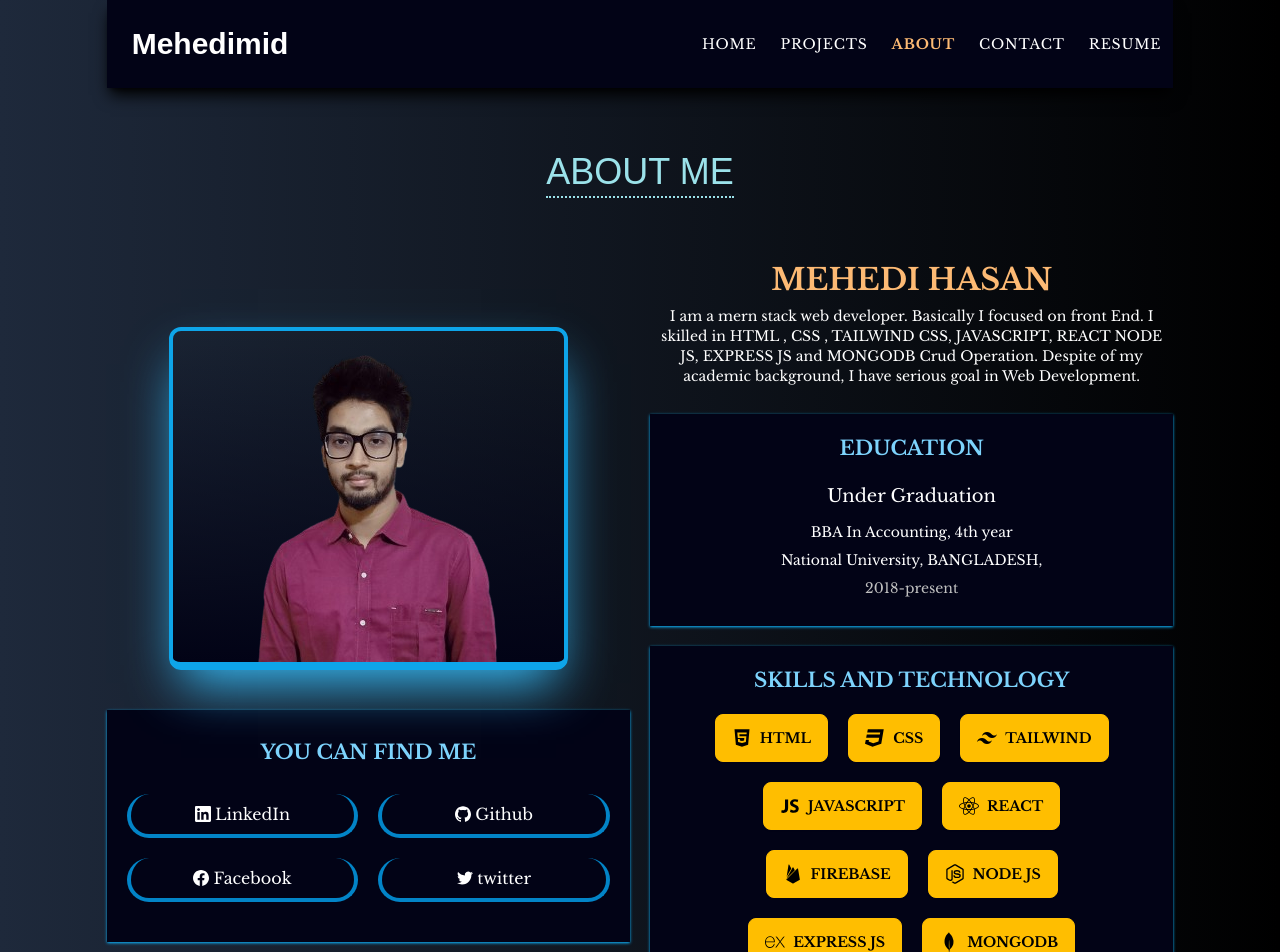
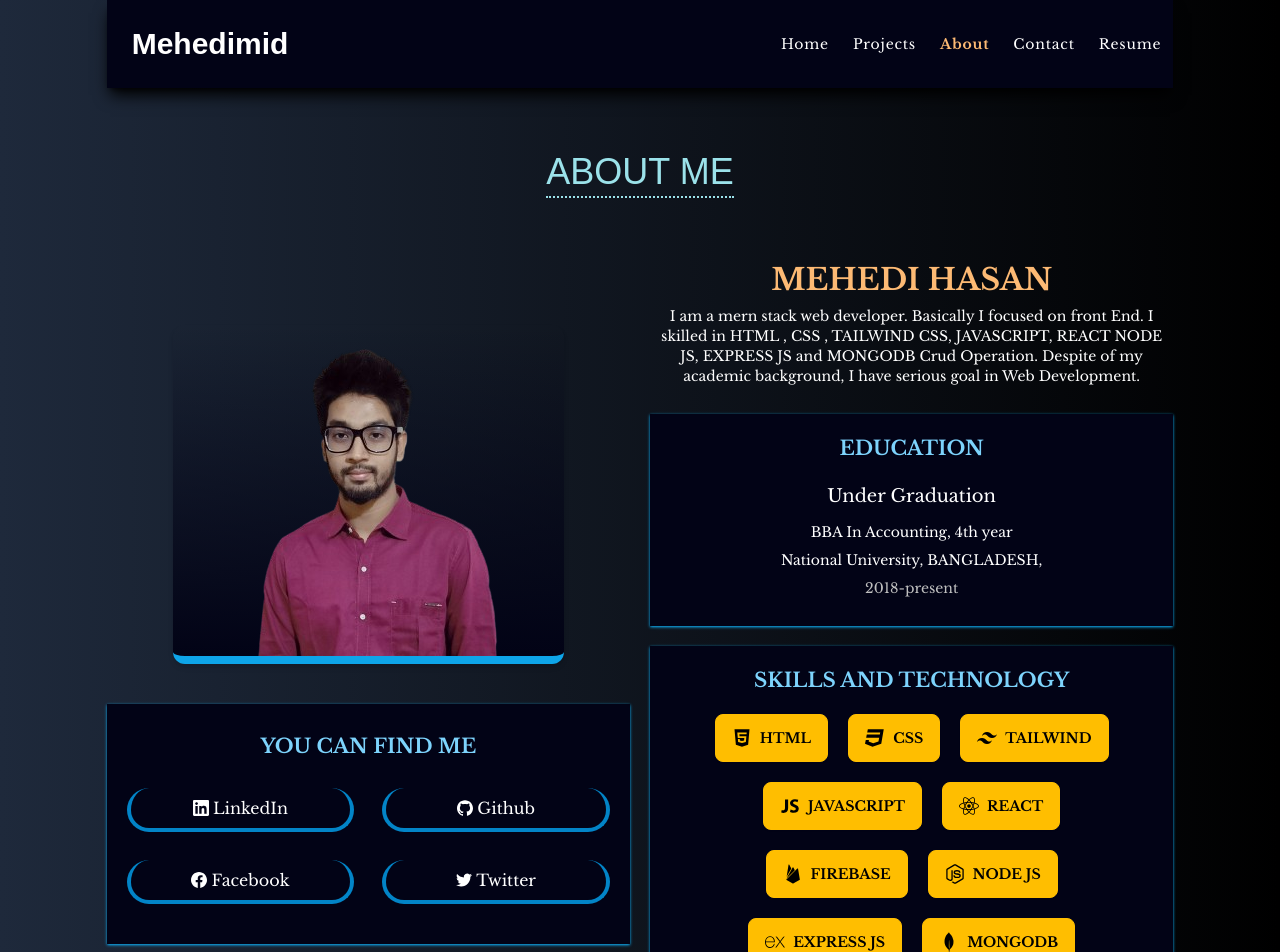
Before and after one commit to Mehedimid/my-portfolio, a React (Vite) app: page /about in a window 1280 px wide. Shown: the top 952 px of the page. Built offline with nearby package versions, Linux system fonts and the light colour scheme; a web font is replaced by a local one.

Commit message:
some change in photo and color

```diff
--- a/src/Pages/about/About.jsx
+++ b/src/Pages/about/About.jsx
@@ -29,15 +29,15 @@ function About(props) {
           <div className="flex justify-center items-center pb-5">
             <img
               src={me}
-              className="shadow-2xl shadow-sky-400 border-sky-500 border-4  border-b-8 rounded-xl bg-gradient-to-t  from-[#020316]"
+              className="shadow-md border-sky-500  border-b-8 rounded-xl bg-gradient-to-t  from-[#020316]"
             />
           </div>
 
           {/* social div  */}
-          <div className="my-5 bg-[#020316] p-5 shadow shadow-sky-500">
+          <div className="my-5 bg-[#020316] p-5 shadow shadow-sky-500 md:h-60">
             <div className="">
               <h2 className="text-sky-300 font-bold text-center text-xl py-2">YOU CAN FIND ME</h2>
-              <div className="my-5 grid grid-cols-2 gap-5">
+              <div className="my-5 grid grid-cols-2 gap-7 ">
                 <Link
                   target="blank"
                   to="https://www.linkedin.com/in/mehedimid"
@@ -64,7 +64,7 @@ function About(props) {
                   to="https://www.twitter.com/mehedimid"
                   className="common-social-btn flex justify-center items-center gap-1">
                   <SiTwitter />
-                  twitter
+                  Twitter
                 </Link>
               </div>
             </div>
--- a/src/Pages/contact/Contact.jsx
+++ b/src/Pages/contact/Contact.jsx
@@ -88,9 +88,9 @@ function Contact(props) {
             {/* button field  */}
             <button
               type="submit"
-              className="bg-[#0095A6] p-4 uppercase font-bold text-black text-xl hover:bg-sky-400 "
+              className="bg-[#0095A6] p-4  font-bold text-black text-xl transition-all duration-300 hover:bg-sky-400 "
             >
-              send message
+              Send Message
             </button>
           </form>
         </div>
--- a/src/Pages/home/Header.jsx
+++ b/src/Pages/home/Header.jsx
@@ -1,5 +1,5 @@
 import { Typewriter } from "react-simple-typewriter";
-import me from "../../assets/me3.png";
+import me from "../../assets/me.png";
 import { RxArrowDown, RxGithubLogo } from "react-icons/rx";
 import { Link } from "react-router-dom";
 import jsPDF from "jspdf";
@@ -7,24 +7,24 @@ import jsPDF from "jspdf";
 function Header(props) {
 
 
-const generateAndDownloadPDF = () => {
-  // Create a new jsPDF instance
-  const pdf = new jsPDF();
+// const generateAndDownloadPDF = () => {
+//   // Create a new jsPDF instance
+//   const pdf = new jsPDF();
 
-  // Add content to the PDF
-  pdf.text("CV of Mehedi Hasan is on working", 10, 10);
+//   // Add content to the PDF
+//   pdf.text("", 10, 10);
 
-  // Save the PDF as a blob
-  const pdfBlob = pdf.output("blob");
+//   // Save the PDF as a blob
+//   const pdfBlob = pdf.output("blob");
 
-  // Create a download link and trigger the download
-  const link = document.createElement("a");
-  link.href = URL.createObjectURL(pdfBlob);
-  link.download = "your_cv.pdf";
-  document.body.appendChild(link);
-  link.click();
-  document.body.removeChild(link);
-};
+//   // Create a download link and trigger the download
+//   const link = document.createElement("a");
+//   link.href = URL.createObjectURL(pdfBlob);
+//   link.download = "your_cv.pdf";
+//   document.body.appendChild(link);
+//   link.click();
+//   document.body.removeChild(link);
+// };
 
 
 
@@ -69,13 +69,13 @@ const generateAndDownloadPDF = () => {
                 aiming to contribute meaningfully to the field.
               </p>
               <div className="flex flex-col md:flex-row gap-5 justify-center lg:justify-start">
-                <button onClick={generateAndDownloadPDF}  className="common-btn uppercase">
+                <Link target="blank" to='https://drive.google.com/file/d/13DdSM3Kcc1E-MPqD_twr4nEiCmmxIxF4/view?usp=sharing'  className="common-btn uppercase">
                   {" "}
                   <span className="flex items-center">
                     {" "}
                     download cv <RxArrowDown className="text-xl" />{" "}
                   </span>{" "}
-                </button>
+                </Link>
                 <Link to='https://github.com/Mehedimid' className="common-btn uppercase">
                   {" "}
                   <span className="flex gap-1 items-center ">
--- a/src/Pages/home/Navbar.jsx
+++ b/src/Pages/home/Navbar.jsx
@@ -4,22 +4,33 @@ import { Link, NavLink } from "react-router-dom";
 function Navbar(props) {
   const navlinks = (
     <>
-      <NavLink className='hover:text-orange-300 uppercase md:text-sm' to="/">Home</NavLink>
-      <NavLink className='hover:text-orange-300 uppercase md:text-sm' to="/projects">Projects</NavLink>
-      <NavLink className='hover:text-orange-300 uppercase md:text-sm' to="/about">About</NavLink>
-      <NavLink className='hover:text-orange-300 uppercase md:text-sm' to="/contact">Contact</NavLink>
-      <NavLink className='hover:text-orange-300 uppercase md:text-sm' to="https://drive.google.com/file/d/1UB__WSAVYjpEhlg6OFPIGwH0CeZadCWf/view?usp=sharing">Resume</NavLink>
+      <NavLink className="hover:text-orange-300  md:text-sm" to="/">
+        Home
+      </NavLink>
+      <NavLink className="hover:text-orange-300  md:text-sm" to="/projects">
+        Projects
+      </NavLink>
+      <NavLink className="hover:text-orange-300  md:text-sm" to="/about">
+        About
+      </NavLink>
+      <NavLink className="hover:text-orange-300  md:text-sm" to="/contact">
+        Contact
+      </NavLink>
+      <NavLink
+        target="blank"
+        className="hover:text-orange-300  md:text-sm"
+        to="https://drive.google.com/file/d/13DdSM3Kcc1E-MPqD_twr4nEiCmmxIxF4/view?usp=drive_link">
+        Resume
+      </NavLink>
       {/* <NavLink to="/blog">Blog</NavLink> */}
     </>
   );
 
   return (
     <>
-
-    <nav className="bg-[#020316] nav py-3 size  md:shadow-black shadow-lg  ">
+      <nav className="bg-[#020316] nav py-3 size  md:shadow-black shadow-lg  ">
         <div className="navbar my-nav-font  text-white ">
           <div className="navbar-start">
-
             {/* hidden and mobile icon */}
             <div className="dropdown">
               <div
@@ -42,7 +53,7 @@ function Navbar(props) {
               </div>
               <ul
                 tabIndex={0}
-                className="menu menu-sm bg-black dropdown-content mt-3 z-[1] p-2 shadow  rounded-box w-52">
+                className="menu menu-sm bg-black dropdown-content mt-3 z-[1] p-2 shadow  rounded-box w-52 gap-2">
                 {navlinks}
               </ul>
             </div>
--- a/src/index.css
+++ b/src/index.css
@@ -31,7 +31,7 @@
 /* -------------common -------------- */
 .common-title{@apply text-center text-xl text-sky-300 font-bold}
 
-.common-social-btn {@apply rounded-full border-t-0 hover:text-xl border-4 px-4 py-2 border-sky-600 text-white}
+.common-social-btn {@apply rounded-full border-t-0 hover:text-xl border-4 px-4 py-2 border-sky-600 text-white transition-all duration-500}
 
 .common-input {@apply bg-[#020316] text-white border-[#0095A6] border-b-2  my-5 p-5}
 
@@ -59,15 +59,15 @@
 /* --------------------fonts from google------------------- */
 
 .my-body-font {
-  font-family: 'Inter', sans-serif;
+ /* font-family: 'Work Sans', sans-serif; */
   font-family: 'Libre Baskerville', serif;
   /* font-family: 'Work Sans', sans-serif; */
 }
 
 .mehedi-font {
-  font-family: 'Fira Sans', sans-serif;
-  font-family: 'Inter', sans-serif;
-  font-family: 'Libre Baskerville', serif;
+  /* font-family: 'Fira Sans', sans-serif; */
+  /* font-family: 'Inter', sans-serif; */
+  /* font-family: 'Libre Baskerville', serif; */
   font-family: 'Rampart One', sans-serif;
   /* font-family: 'Work Sans', sans-serif; */
 }
```
